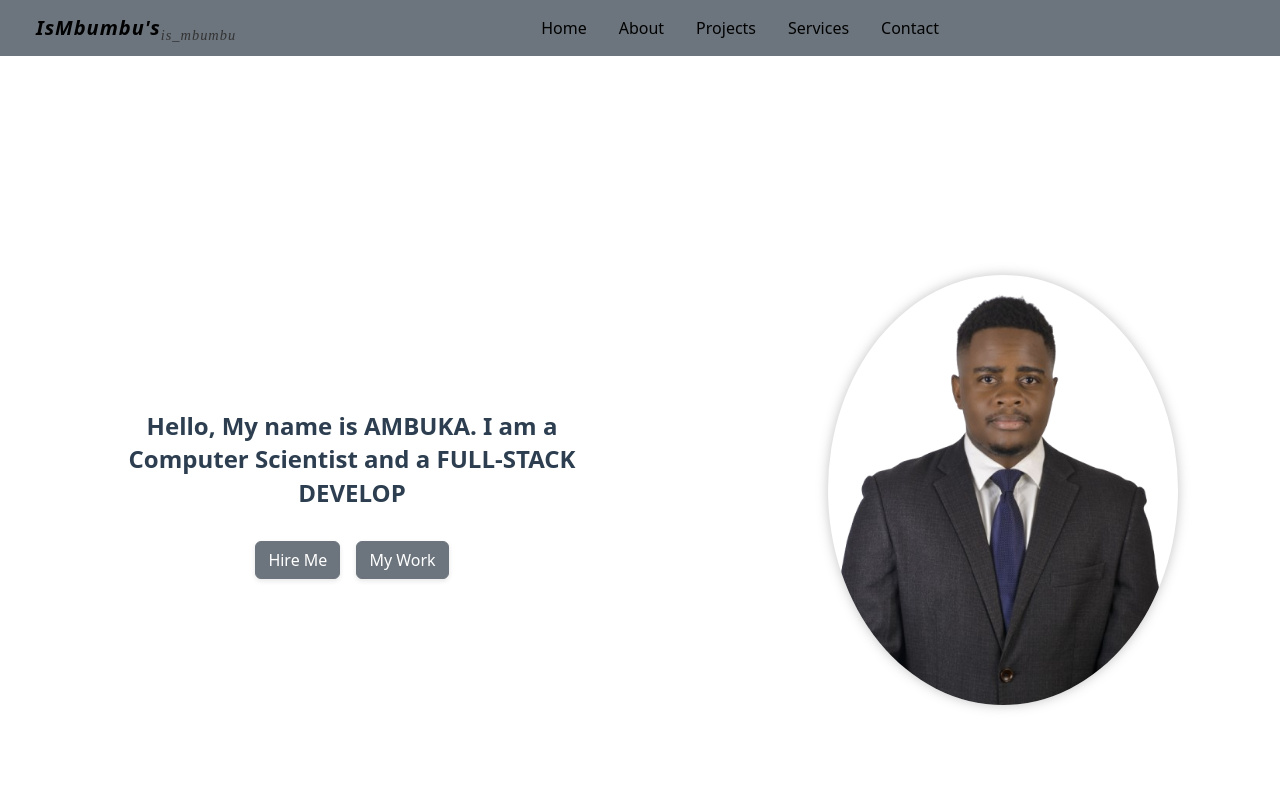
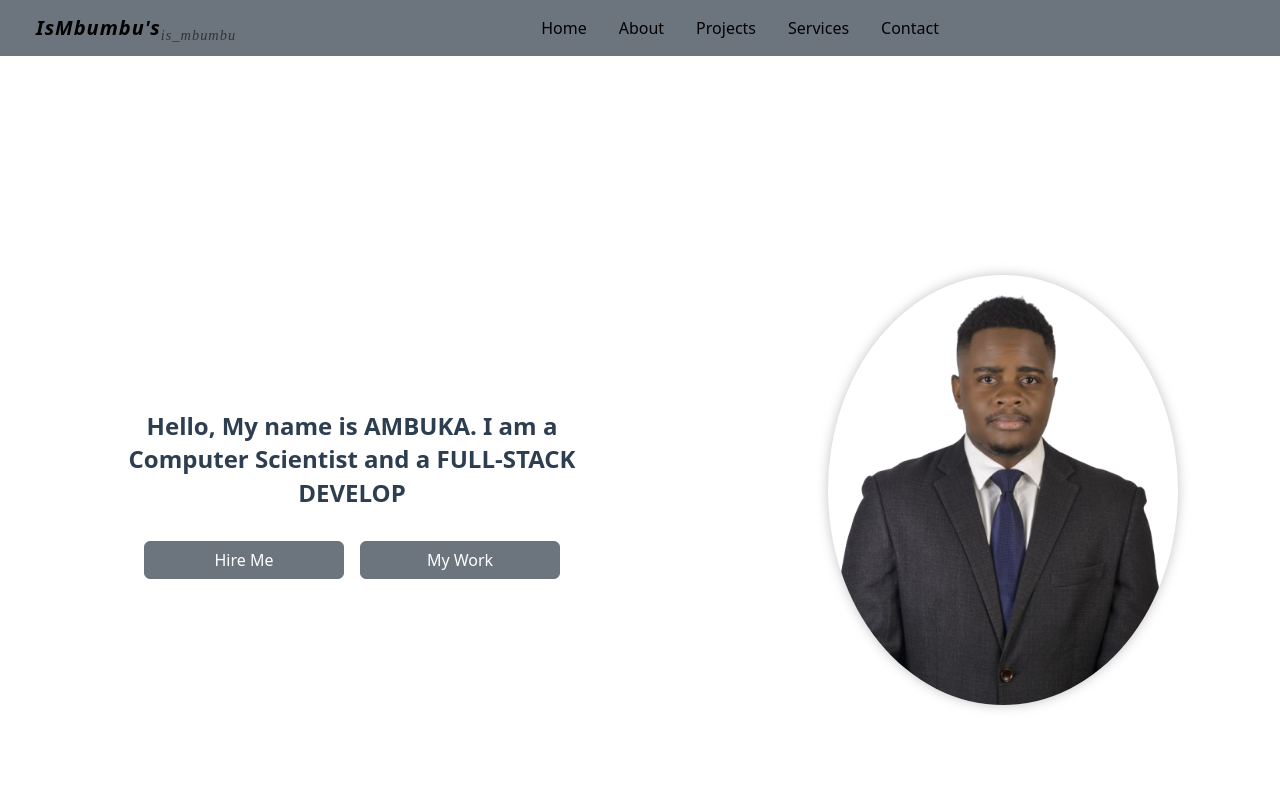
Before and after one commit to isMbumbu/drews_portfolio, a React (Vite) app: page / in a window 1280 px wide. Shown: the top 800 px of the page. Built offline with nearby package versions, Linux system fonts and the light colour scheme.

Commit message:
Update home.css

```diff
--- a/src/components/home.css
+++ b/src/components/home.css
@@ -86,40 +86,36 @@ img {
 }
 
 .buttons {
+    display: flex;
+    justify-content: center;
+    align-items: center;
+    gap: 1rem; /* spacing between buttons */
+    flex-wrap: wrap; /* wrap on smaller screens instead of overlapping */
     margin-top: 2rem;
-    display: flex;
-    gap: 1rem;
-    justify-content: center;
-    flex-wrap: wrap;
-    flex-direction: row; /* Ensure side-by-side layout */
     width: 100%;
+    padding: 0 1rem; /* prevent edge collisions */
+    box-sizing: border-box;
 }
 
-@media (max-width: 768px) {
-    .buttons {
-        justify-content: center;
-        gap: 0.75rem;
-    }
+.buttons a {
+    flex: 1 1 auto;
+    max-width: 200px; /* ensures buttons don't grow too wide */
 }
 
-
 button {
+    width: 100%;
     padding: 0.75rem 1.5rem;
     font-size: 1rem;
     border-radius: 10px;
     border: none;
-    background-color: transparent;
-    color: #ffffff;
+    color: #fff;
+    transition: transform 0.2s ease-in-out;
     cursor: pointer;
-    transition: all 0.3s ease;
-    box-shadow: 0 2px 5px rgba(0, 0, 0, 0.1);
-    width: 100%;
-    max-width: 250px;
+    white-space: nowrap;
 }
 
 button:hover {
     transform: scale(1.05);
-    box-shadow: 0 4px 15px rgba(0, 0, 0, 0.15);
 }
 
 .btn {
```
